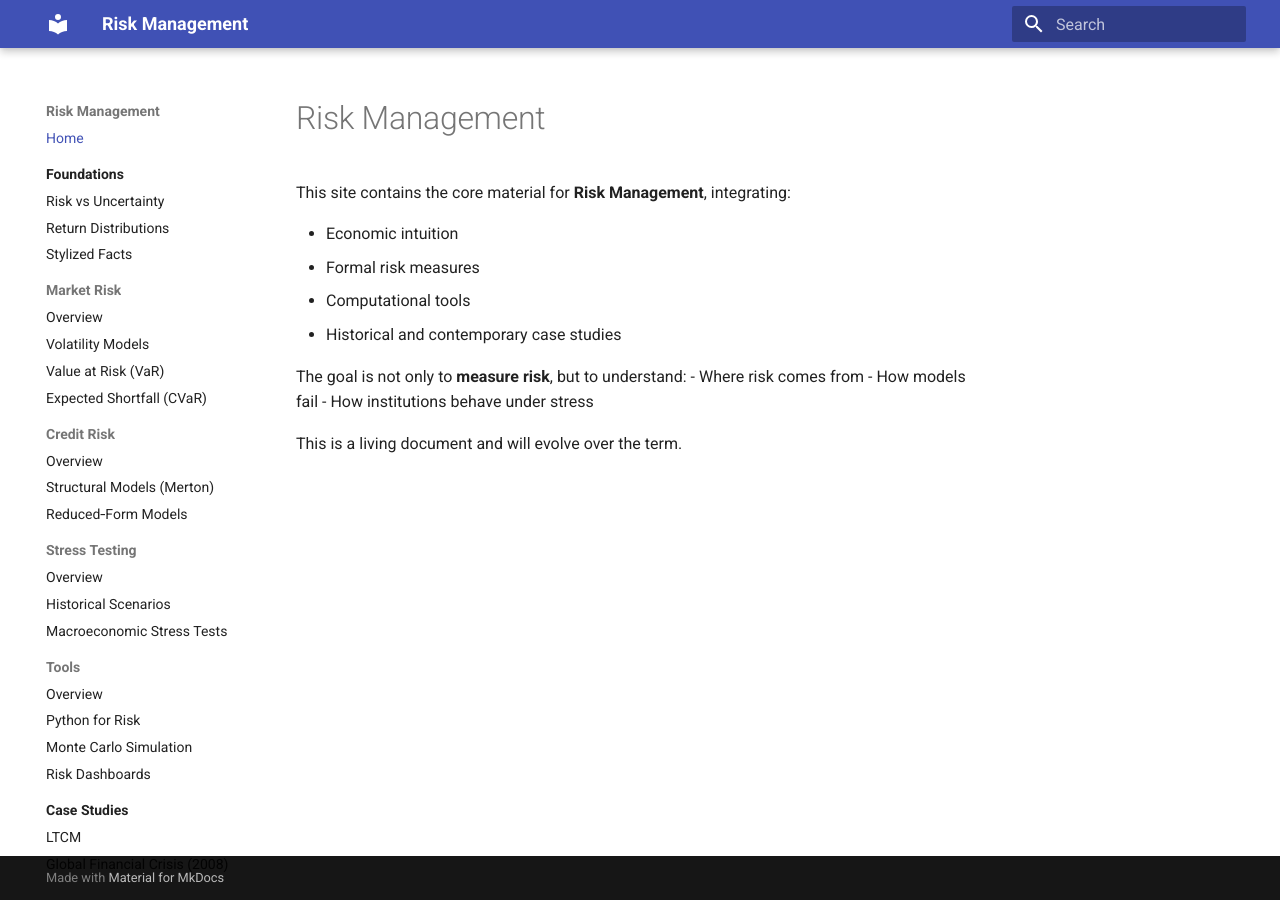
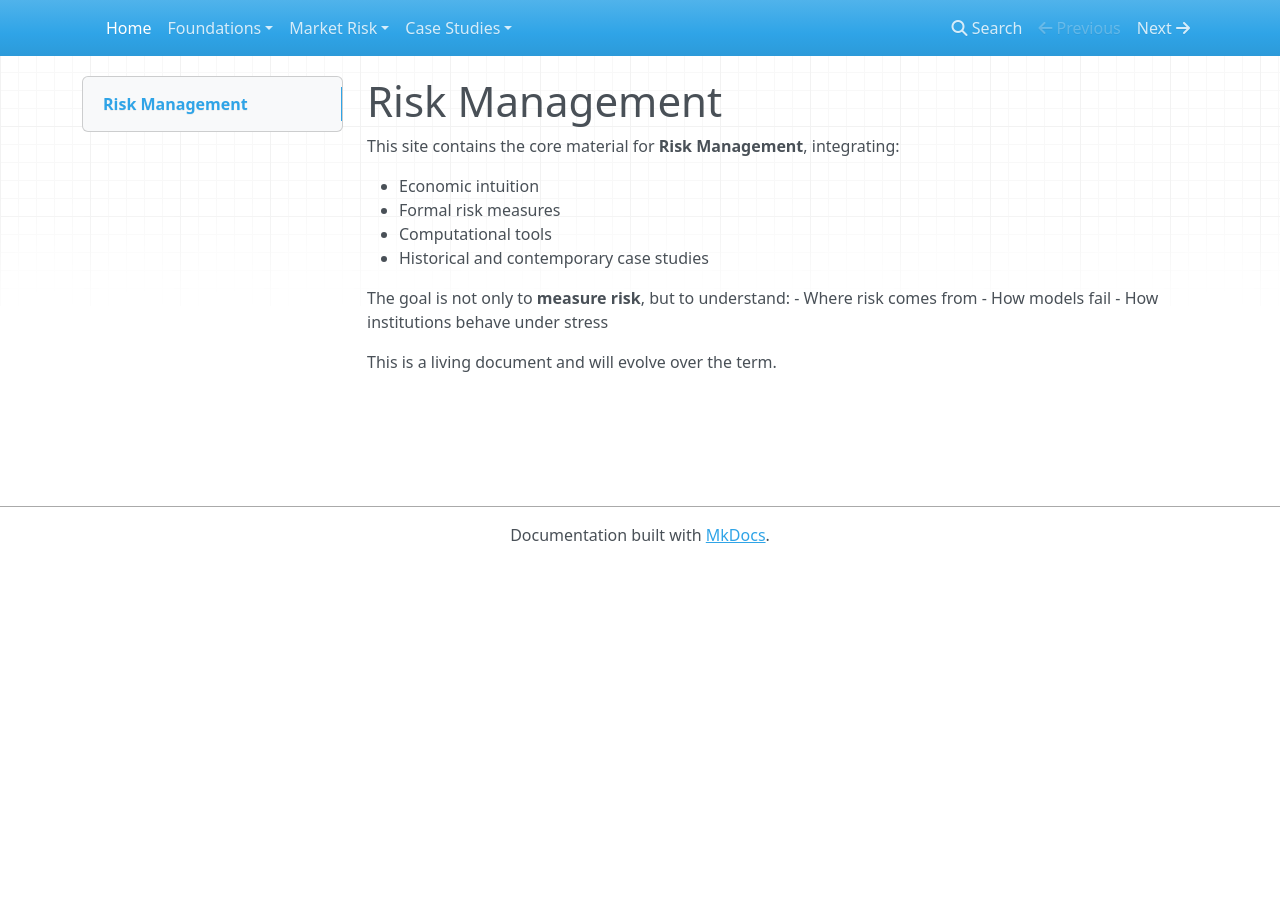
Before and after one commit to Prof-Smith/Risk-Management, an MkDocs documentation site: the page built from docs/index.md, in a window 1280 px wide. Built offline with MkDocs 1.6.1, drawn with Linux system fonts in a browser that asks for light colours; nearby versions of some CDN libraries.

Commit message:
Update mkdocs.yml

```diff
--- a/mkdocs.yml
+++ b/mkdocs.yml
@@ -1,56 +1,10 @@
-site_name: Risk Management
-site_description: Applied Risk Management — Concepts, Models, and Cases
-site_author: Zachary Smith
-site_url: https://yourname.github.io/risk-management
-
-theme:
-  name: material
-  features:
-    - navigation.sections
-    - navigation.indexes
-    - navigation.instant
-    - search.highlight
-    - content.code.copy
-
-markdown_extensions:
-  - pymdownx.arithmatex:
-      generic: true
-  - pymdownx.highlight
-  - pymdownx.superfences
-  - pymdownx.details
-  - admonition
-  - toc:
-      permalink: true
-
-plugins:
-  - search
-
 nav:
   - Home: index.md
   - Foundations:
       - Overview: foundations/index.md
-      - Risk vs Uncertainty: foundations/risk_vs_uncertainty.md
-      - Return Distributions: foundations/distributions.md
-      - Stylized Facts: foundations/stylized_facts.md
   - Market Risk:
       - Overview: market_risk/index.md
-      - Volatility Models: market_risk/volatility.md
       - Value at Risk (VaR): market_risk/var.md
-      - Expected Shortfall (CVaR): market_risk/cvar.md
-  - Credit Risk:
-      - Overview: credit_risk/index.md
-      - Structural Models (Merton): credit_risk/merton.md
-      - Reduced‑Form Models: credit_risk/intensity.md
-  - Stress Testing:
-      - Overview: stress_testing/index.md
-      - Historical Scenarios: stress_testing/historical.md
-      - Macroeconomic Stress Tests: stress_testing/macro.md
-  - Tools:
-      - Overview: tools/index.md
-      - Python for Risk: tools/python_intro.md
-      - Monte Carlo Simulation: tools/monte_carlo.md
-      - Risk Dashboards: tools/dashboards.md
   - Case Studies:
       - Overview: cases/index.md
       - LTCM: cases/ltcm.md
-      - Global Financial Crisis (2008): cases/gfc.md
```
